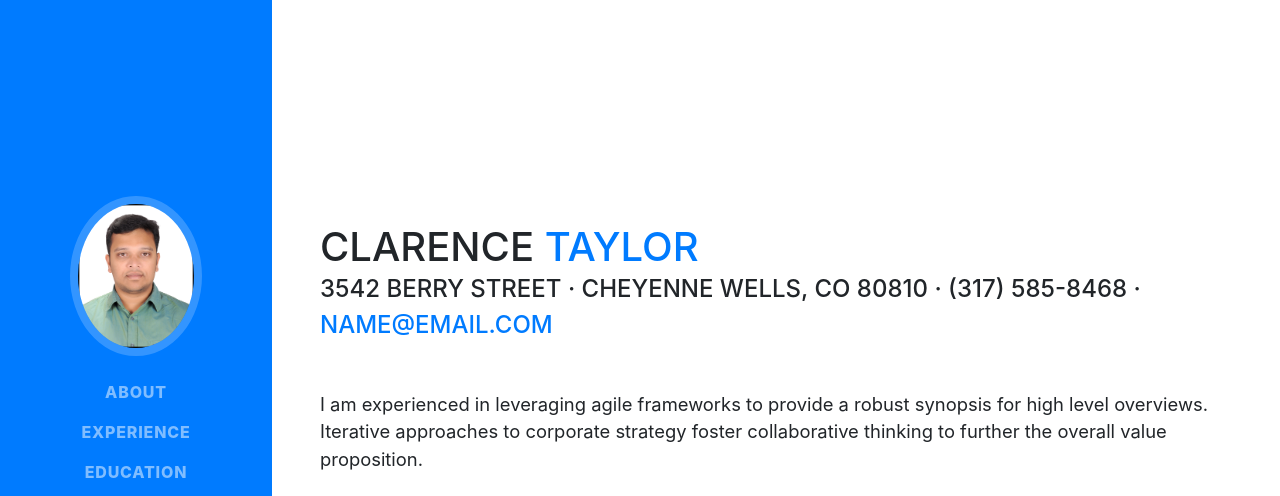
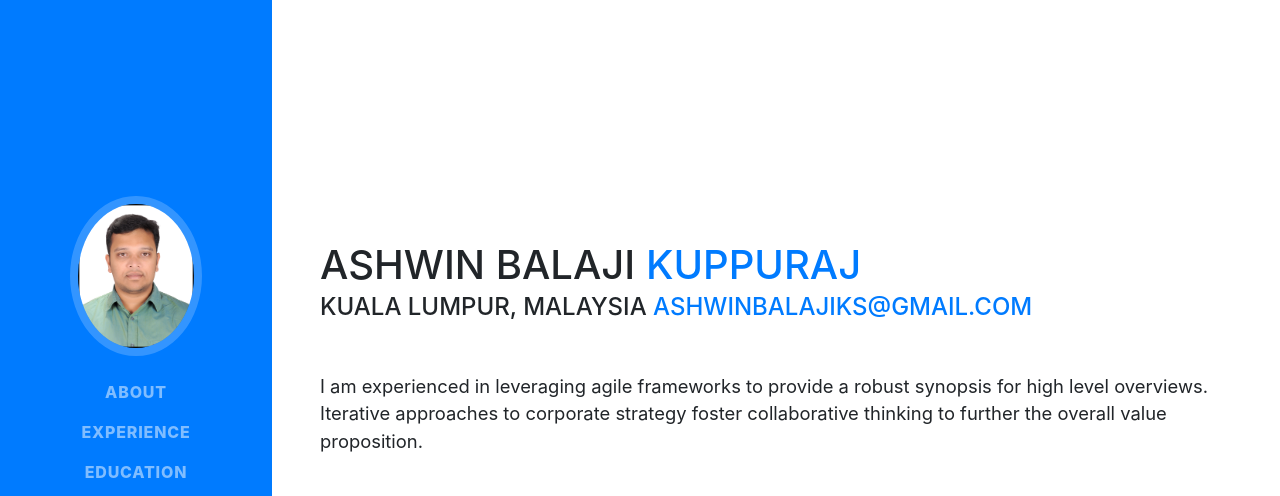
Before and after one commit to siv257/ashwinbalajiks.github.io, a website with bundled scripts: page index.html in a window 1280 px wide. Shown: the top 496 px of the page. Built offline with nearby package versions, Linux system fonts and the light colour scheme; a web font is replaced by a local one.

Commit message:
Update Contact info

```diff
--- a/index.html
+++ b/index.html
@@ -63,11 +63,11 @@
 
       <section class="resume-section p-3 p-lg-5 d-flex d-column" id="about">
         <div class="my-auto">
-          <h1 class="mb-0">Clarence
-            <span class="text-primary">Taylor</span>
+          <h1 class="mb-0">Ashwin Balaji
+            <span class="text-primary">Kuppuraj</span>
           </h1>
-          <div class="subheading mb-5">3542 Berry Street · Cheyenne Wells, CO 80810 · (317) 585-8468 ·
-            <a href="mailto:name@email.com">name@email.com</a>
+          <div class="subheading mb-5">Kuala Lumpur, Malaysia
+            <a href="mailto:name@email.com">ashwinbalajiks@gmail.com</a>
           </div>
           <p class="lead mb-5">I am experienced in leveraging agile frameworks to provide a robust synopsis for high level overviews. Iterative approaches to corporate strategy foster collaborative thinking to further the overall value proposition.</p>
           <div class="social-icons">
```
